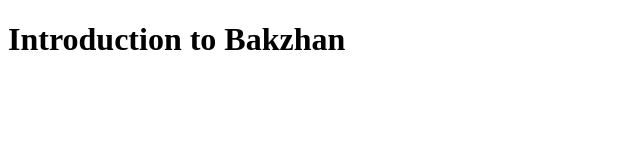
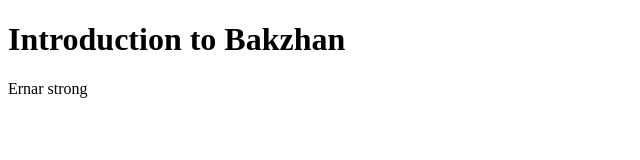
Before and after one commit to Ernar677/gitractice, a plain HTML site: page index.html in a window 1280 px wide. Shown: the whole page, without its empty margins (0-640 px from the left). Drawn offline with Linux system fonts and the light colour scheme.

Commit message:
p Косылды

```diff
--- a/index.html
+++ b/index.html
@@ -7,5 +7,6 @@
 </head>
 <body>
     <h1>Introduction to Bakzhan</h1>
+    <p>Ernar strong</p>
 </body>
 </html>
```
